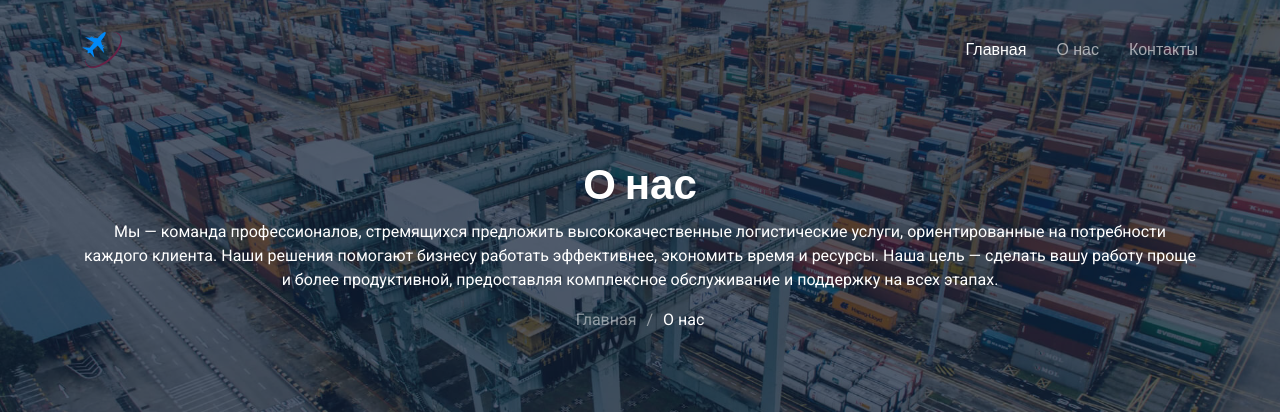
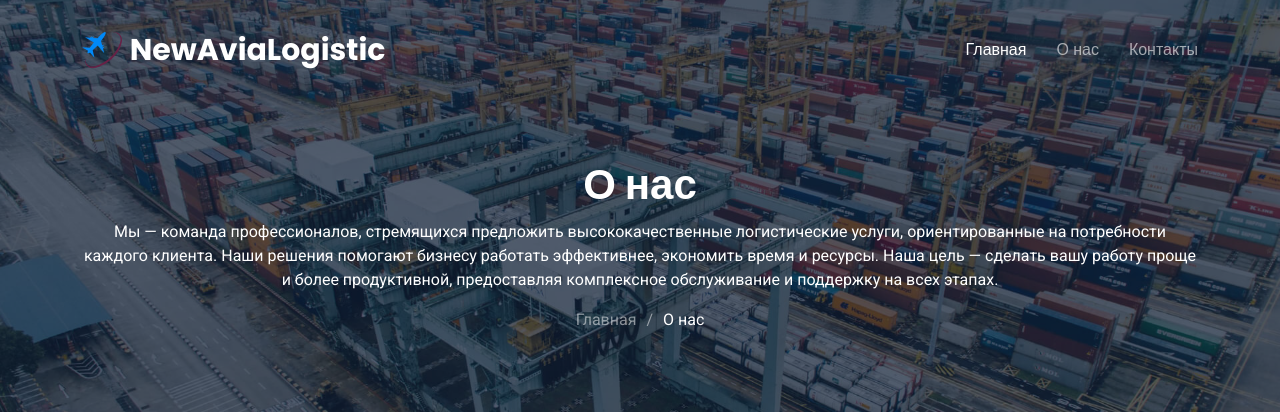
Before and after one commit to IldarSaygafarov2/logistics-site, a Django app: page /about/ in a window 1280 px wide. Shown: the top 420 px of the page. Run offline with Django 5.2, Linux system fonts and the light colour scheme; some libraries are stand-ins or nearby versions.

Commit message:
added fixes

```diff
--- a/templates/components/layout/_header.html
+++ b/templates/components/layout/_header.html
@@ -4,8 +4,11 @@
     <div class="container-fluid container-xl position-relative d-flex align-items-center">
 
         <a href="{% url 'home' %}" class="logo d-flex align-items-center me-auto">
+            <img src="{% static 'assets/img/Group.svg' %}" alt="">
+            <h1 class="sitename">
 
-            <img src="{% static 'assets/img/Group.svg' %}" alt="Logo">
+                NewAviaLogistic
+            </h1>
         </a>
 
         <nav id="navmenu" class="navmenu">
```
